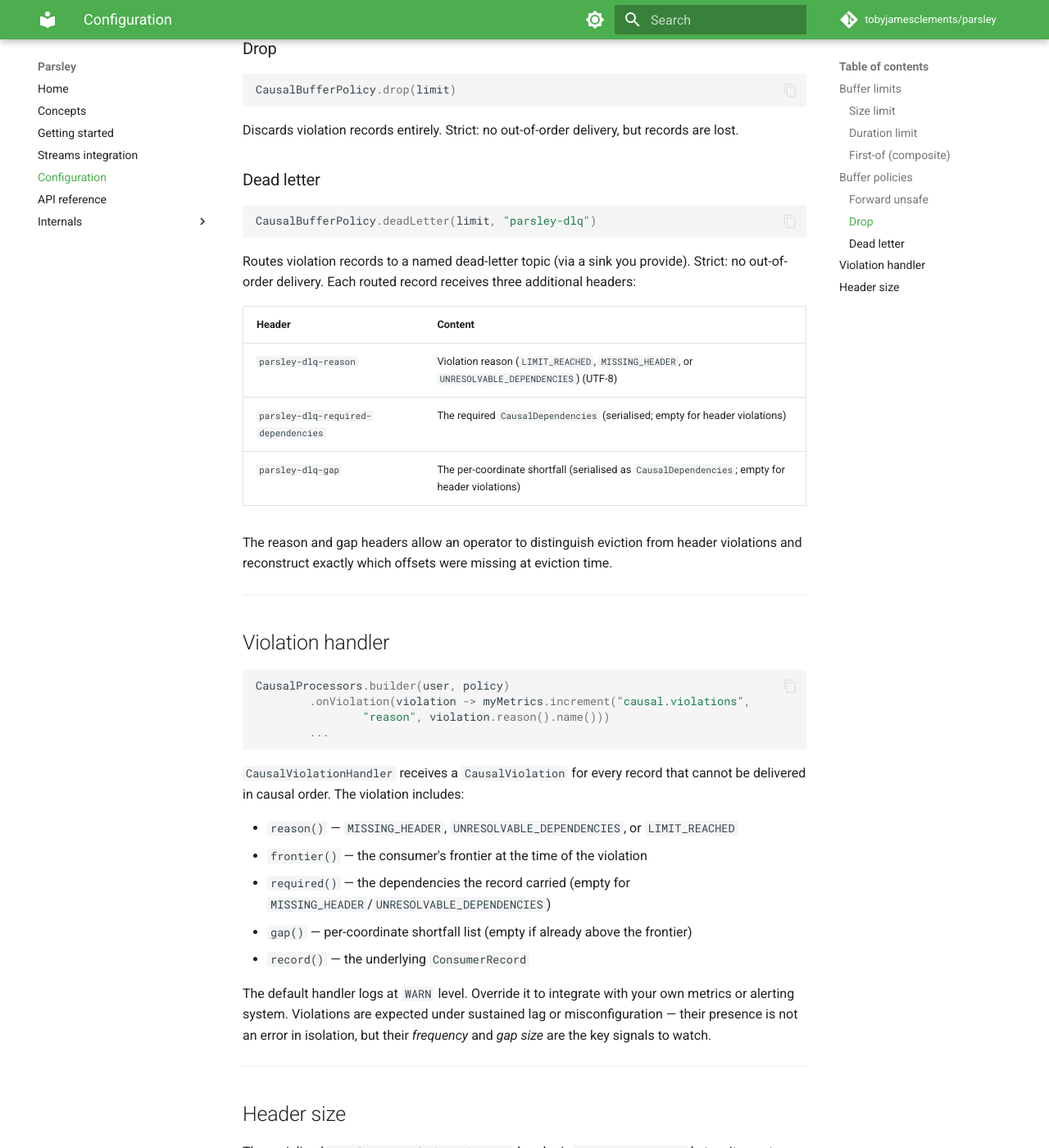
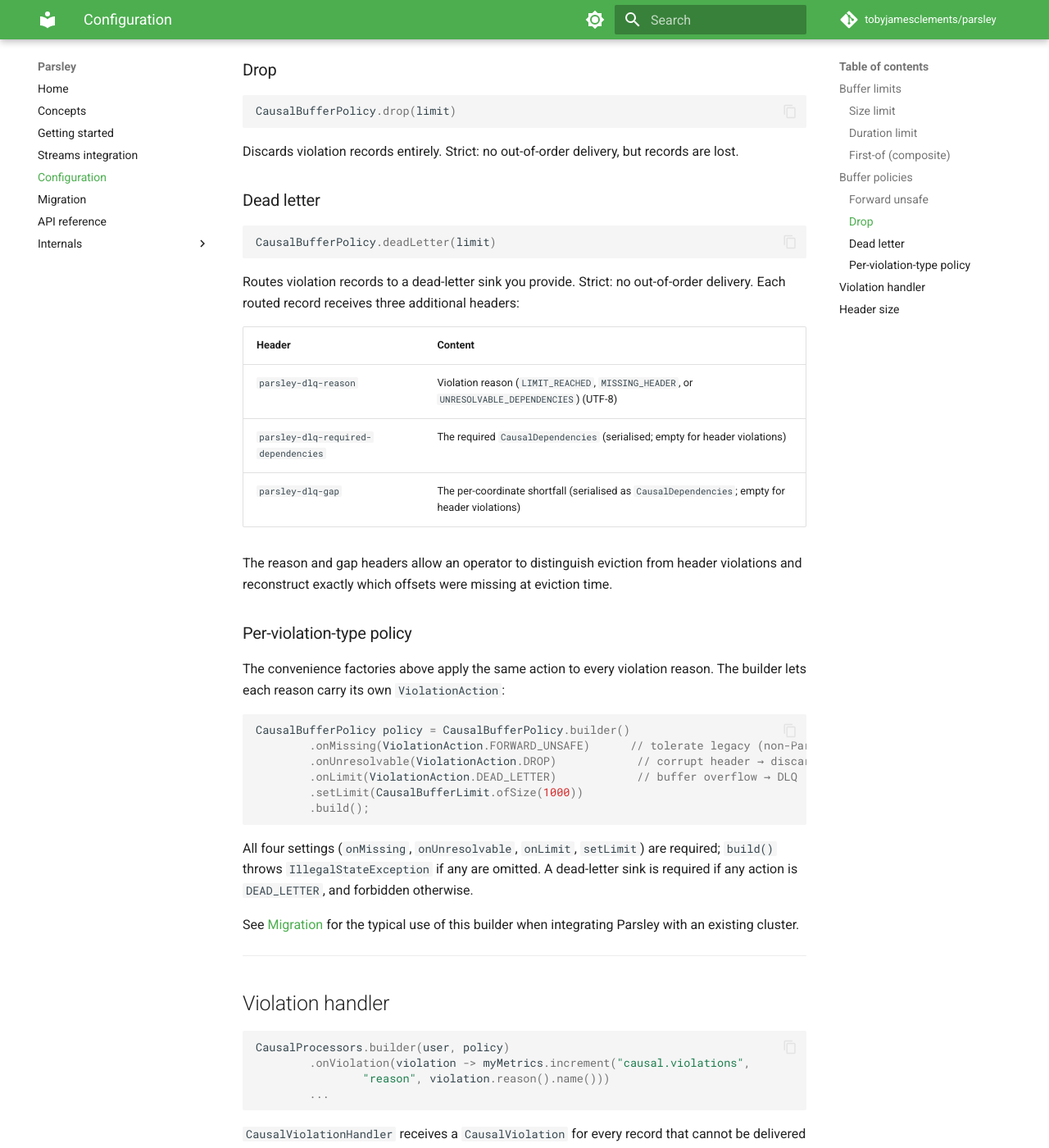
Before and after one commit to tobyjamesclements/parsley, an MkDocs documentation site: the page built from docs/configuration.md, in a window 1280 px wide and 1400 px high, scrolled down 1380 px. Shown: the whole window at 82% size. Built offline with MkDocs 1.6.1 and Material for MkDocs 9.7.7, drawn with Linux system fonts in a browser that asks for light colours; comment, search, counter and statistics services are not loaded; some of the changed text lies outside the part shown.

Commit message:
Fix stale doc references and add migration guide for per-violation-type policy
Update all occurrences of the removed deadLetter(limit, topic) signature to
deadLetter(limit). Replace sealed-interface-style language in the engine internals
doc with ViolationAction enum names. Add ViolationAction to the internals class map.
Revise concepts and configuration pages to reflect that actions are now configurable
per violation reason, not uniform across all three.

Add docs/migration.md — a three-phase guide for adopting Parsley in a cluster with
existing non-Parsley producers, using the per-violation-type builder to tolerate
MISSING_HEADER records while enforcing the guarantee on Parsley-stamped records.

Co-Authored-By: Claude Sonnet 4.6 <noreply@anthropic.com>

````diff
--- a/docs/configuration.md
+++ b/docs/configuration.md
@@ -39,14 +39,15 @@ backstop.
 
 ## Buffer policies
 
-A `CausalBufferPolicy` pairs a limit with a handling strategy for evicted records. Every policy
-reports a `CausalViolation` for each evicted record.
+A `CausalBufferPolicy` pairs a limit with a handling strategy for evicted records via a
+`ViolationAction` (`FORWARD_UNSAFE`, `DROP`, or `DEAD_LETTER`). Every policy reports a
+`CausalViolation` for each evicted record.
 
-The policy governs what happens to **all** violation records — both records evicted from the
-buffer when a limit fires (`LIMIT_REACHED`) and records that arrive with missing or corrupt
-dependency headers (`MISSING_HEADER`, `UNRESOLVABLE_DEPENDENCIES`). The frontier always advances
-for violation records regardless of policy, so buffered records waiting on that coordinate are
-not permanently stalled.
+The policy applies to all three violation reasons: records evicted when a limit fires
+(`LIMIT_REACHED`) and records that arrive with missing or corrupt dependency headers
+(`MISSING_HEADER`, `UNRESOLVABLE_DEPENDENCIES`). The frontier always advances for violation
+records regardless of policy, so buffered records waiting on that coordinate are not permanently
+stalled.
 
 ### Forward unsafe
 
@@ -68,11 +69,11 @@ Discards violation records entirely. Strict: no out-of-order delivery, but recor
 ### Dead letter
 
 ```java
-CausalBufferPolicy.deadLetter(limit, "parsley-dlq")
+CausalBufferPolicy.deadLetter(limit)
 ```
 
-Routes violation records to a named dead-letter topic (via a sink you provide). Strict: no
-out-of-order delivery. Each routed record receives three additional headers:
+Routes violation records to a dead-letter sink you provide. Strict: no out-of-order delivery.
+Each routed record receives three additional headers:
 
 | Header | Content |
 |---|---|
@@ -82,6 +83,27 @@ out-of-order delivery. Each routed record receives three additional headers:
 
 The reason and gap headers allow an operator to distinguish eviction from header violations and
 reconstruct exactly which offsets were missing at eviction time.
+
+### Per-violation-type policy
+
+The convenience factories above apply the same action to every violation reason. The builder lets
+each reason carry its own `ViolationAction`:
+
+```java
+CausalBufferPolicy policy = CausalBufferPolicy.builder()
+        .onMissing(ViolationAction.FORWARD_UNSAFE)      // tolerate legacy (non-Parsley) producers
+        .onUnresolvable(ViolationAction.DROP)            // corrupt header → discard
+        .onLimit(ViolationAction.DEAD_LETTER)            // buffer overflow → DLQ
+        .setLimit(CausalBufferLimit.ofSize(1000))
+        .build();
+```
+
+All four settings (`onMissing`, `onUnresolvable`, `onLimit`, `setLimit`) are required; `build()`
+throws `IllegalStateException` if any are omitted. A dead-letter sink is required if any action
+is `DEAD_LETTER`, and forbidden otherwise.
+
+See [Migration](migration.md) for the typical use of this builder when integrating Parsley with
+an existing cluster.
 
 ---
 
--- a/mkdocs.yml
+++ b/mkdocs.yml
@@ -40,6 +40,7 @@ nav:
   - Getting started: getting-started.md
   - Streams integration: streams.md
   - Configuration: configuration.md
+  - Migration: migration.md
   - API reference: api/index.html
   - Internals:
     - Overview: internals/overview.md
````
Also changed, not shown: docs/concepts.md (+7 -5 lines), docs/internals/engine.md (+4 -4 lines), docs/internals/overview.md (+1 -0 lines), docs/migration.md (added, +76 -0 lines), docs/streams.md (+1 -1 lines).
